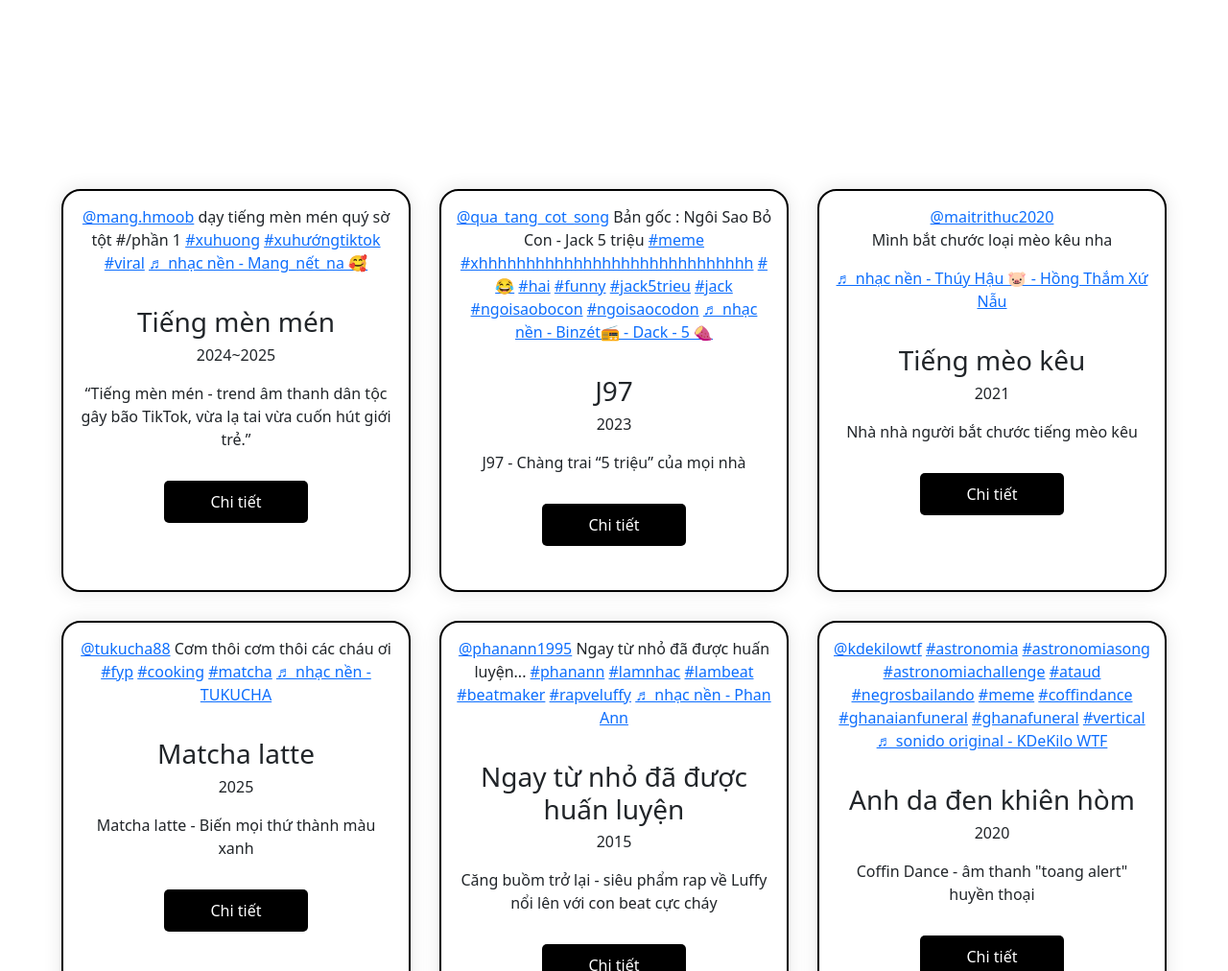
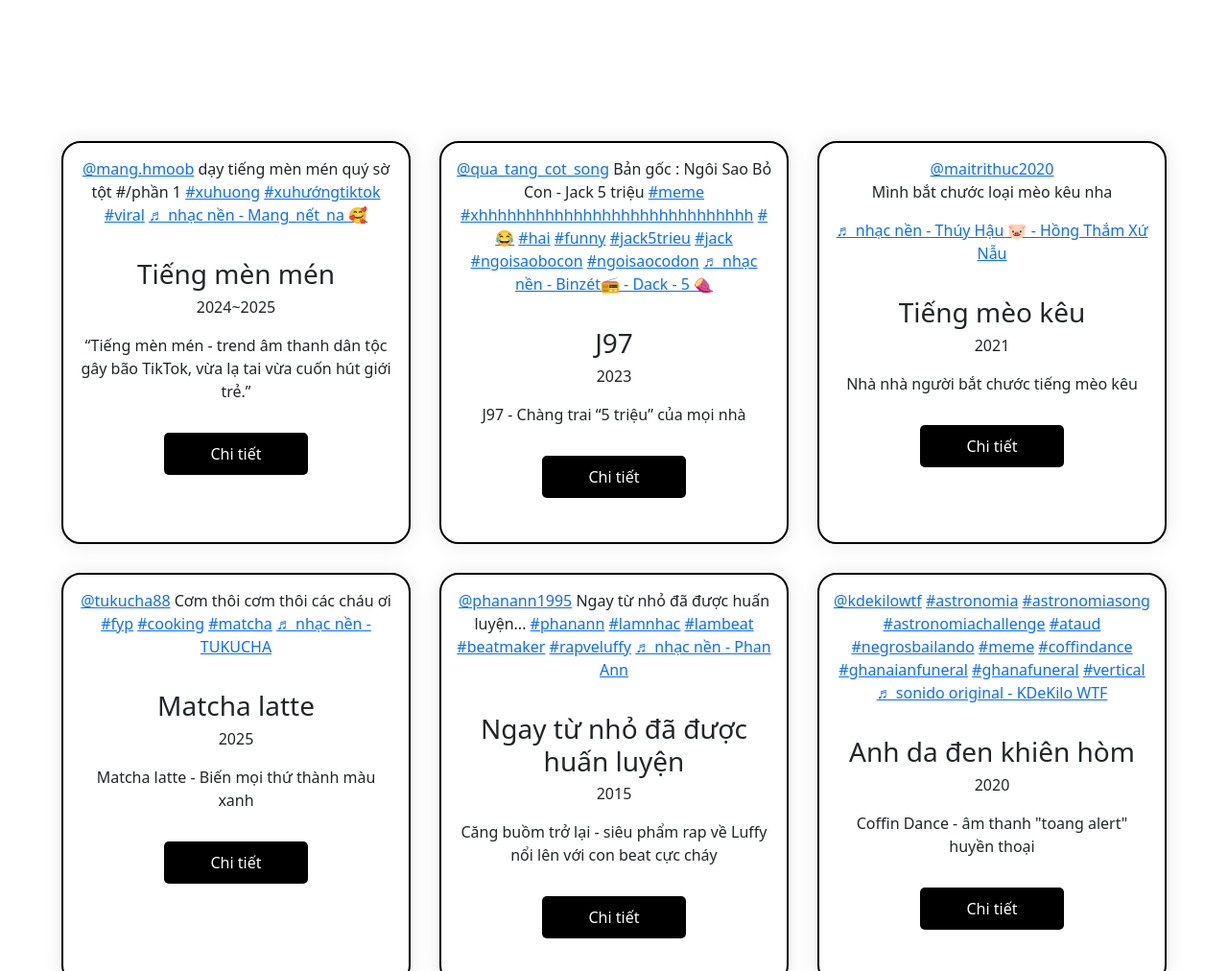
Before and after one commit to ductranchris-pixel/web12--12f1---g08---trends-, a plain HTML site: page index.html in a window 1280 px wide. Shown: the part 1008-2020 px from the top of the page at 96% size. Drawn offline with nearby package versions, Linux system fonts and the light colour scheme; a script that the page names is missing.

Commit message:
Update index.html

```diff
--- a/index.html
+++ b/index.html
@@ -70,7 +70,7 @@
         <h1>TRENDYYYY</h1>
         <p>Trang web được xây dựng với mục tiêu trở thành nơi tổng hợp và phân tích các xu hướng nổi bật của Gen Z một cách trực quan, dễ tiếp cận. Nội dung được phân loại theo nhiều nhóm như thời trang – lifestyle, meme – ngôn ngữ viral và các hiện tượng âm nhạc. Mỗi trend đều có phần giới thiệu rõ ràng, trình bày nguồn gốc, mức độ phổ biến và kèm theo hình ảnh hoặc video minh họa để người dùng nhanh chóng nắm bắt thông tin.</p>
     </div>
-    <section class="trendcontent spacing" id="Trends">
+    <section class="trendcontent " id="Trends">
         <div class="content spacing" id="food">
             <div class="trend">
                 <blockquote class="tiktok-embed" cite="https://www.tiktok.com/@mang.hmoob/video/7547522947762654471" data-video-id="7547522947762654471" style="max-width: 605px;min-width: 325px;" > <section> <a target="_blank" title="@mang.hmoob" href="https://www.tiktok.com/@mang.hmoob?refer=embed">@mang.hmoob</a> dạy tiếng mèn mén quý sờ tột  #&#47;phần 1 <a title="xuhuong" target="_blank" href="https://www.tiktok.com/tag/xuhuong?refer=embed">#xuhuong</a> <a title="xuhướngtiktok" target="_blank" href="https://www.tiktok.com/tag/xuh%C6%B0%E1%BB%9Bngtiktok?refer=embed">#xuhướngtiktok</a> <a title="viral" target="_blank" href="https://www.tiktok.com/tag/viral?refer=embed">#viral</a> <a target="_blank" title="♬ nhạc nền  - Mang_nết_na 🥰" href="https://www.tiktok.com/music/nhạc-nền-Mangnếtna-🥰-7547522982350261009?refer=embed">♬ nhạc nền  - Mang_nết_na 🥰</a> </section> </blockquote> <script async src="https://www.tiktok.com/embed.js"></script>
```
